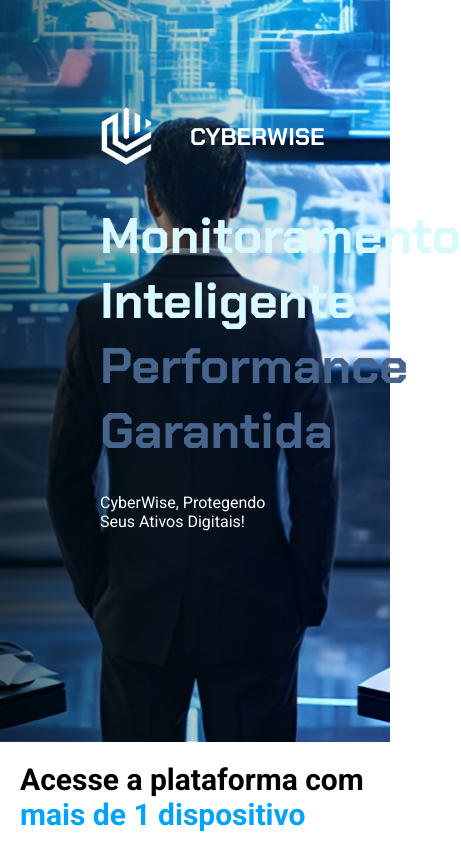
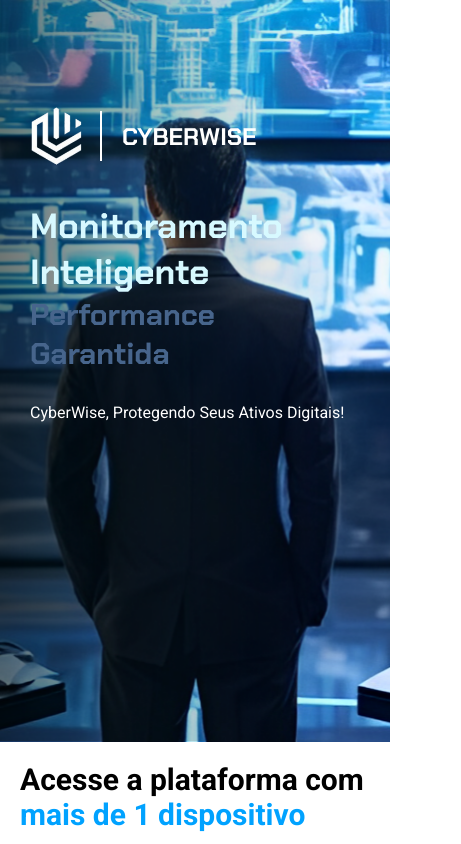
Before and after one commit to Cyber-Wise/cyberwise, a website: page Web/public/index.html in a window 390 px wide. Shown: the top 844 px of the page, 461 px wide, since content can reach past the window. Drawn offline with nearby package versions, Linux system fonts and the light colour scheme.

Commit message:
arrumando alguns erros na responsividade

```diff
--- a/Web/public/css/index.css
+++ b/Web/public/css/index.css
@@ -2,6 +2,25 @@
     padding: 0;
     margin: 0;
 }
+
+::-webkit-scrollbar-track {
+    -webkit-box-shadow: inset 0 0 6px rgba(0, 0, 0, 0.3);
+    border-radius: 10px;
+    background-color: #F5F5F5;
+}
+
+::-webkit-scrollbar {
+    width: 12px;
+    background-color: #F5F5F5;
+}
+
+::-webkit-scrollbar-thumb {
+    border-radius: 10px;
+    -webkit-box-shadow: inset 0 0 6px rgba(0, 0, 0, .3);
+    background-color: #555;
+}
+
+
 
 .cabecalho {
     position: fixed;
@@ -322,6 +341,7 @@
 
 .divs_faq {
     margin-bottom: 20px;
+    color: #D7F9FF;
 }
 
 @media screen and (max-width: 1400px) {
@@ -386,3 +406,22 @@
         width: 300px;
     }
 }
+
+@media screen and (max-width: 800px) {
+
+    .inicioBanner .titulo-1 {
+        font-size: 35px;
+    }
+
+    .inicioBanner .titulo-2 {
+        font-size: 30px;
+    }
+
+    .inicioBanner {
+        padding: 100px 30px;
+    }
+
+    .titulo_fac {
+        width: 85%;
+    }
+}
```
